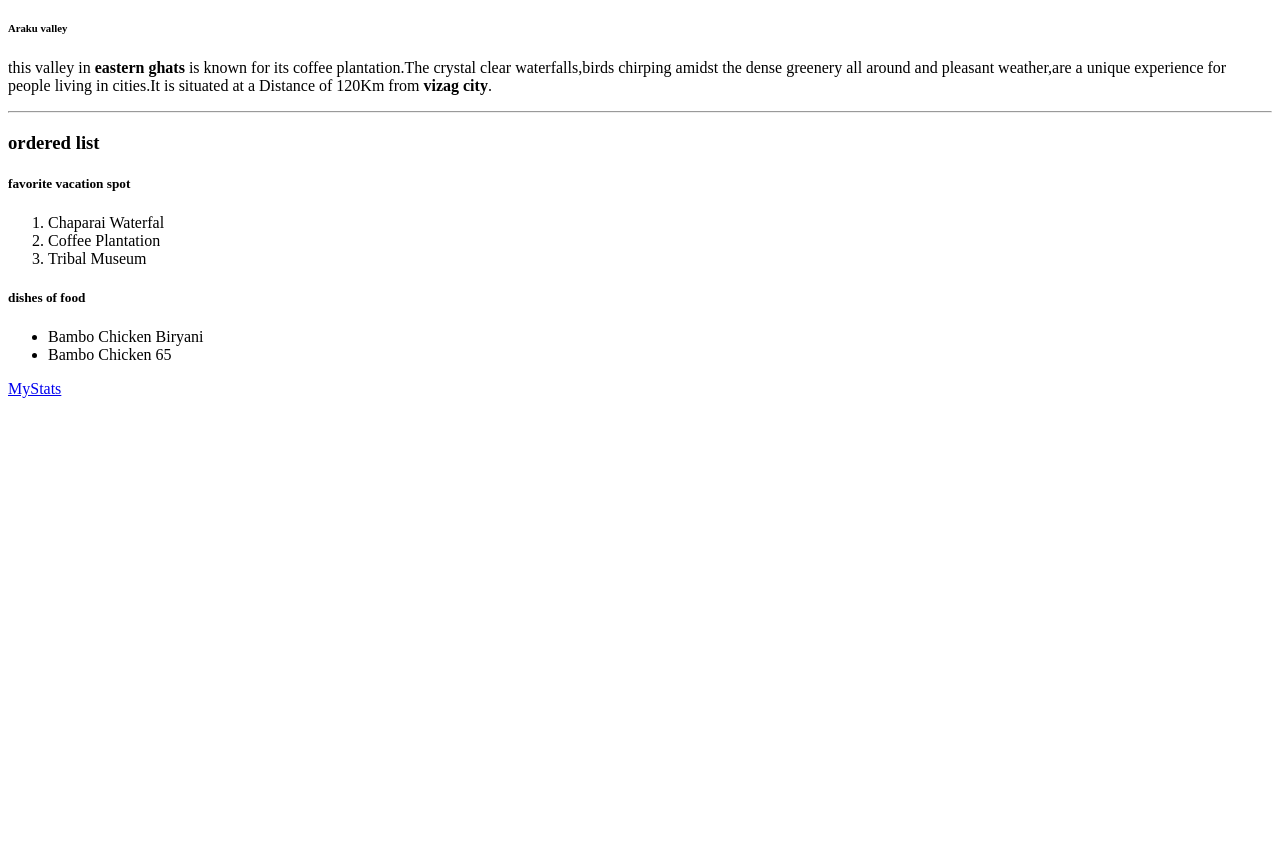
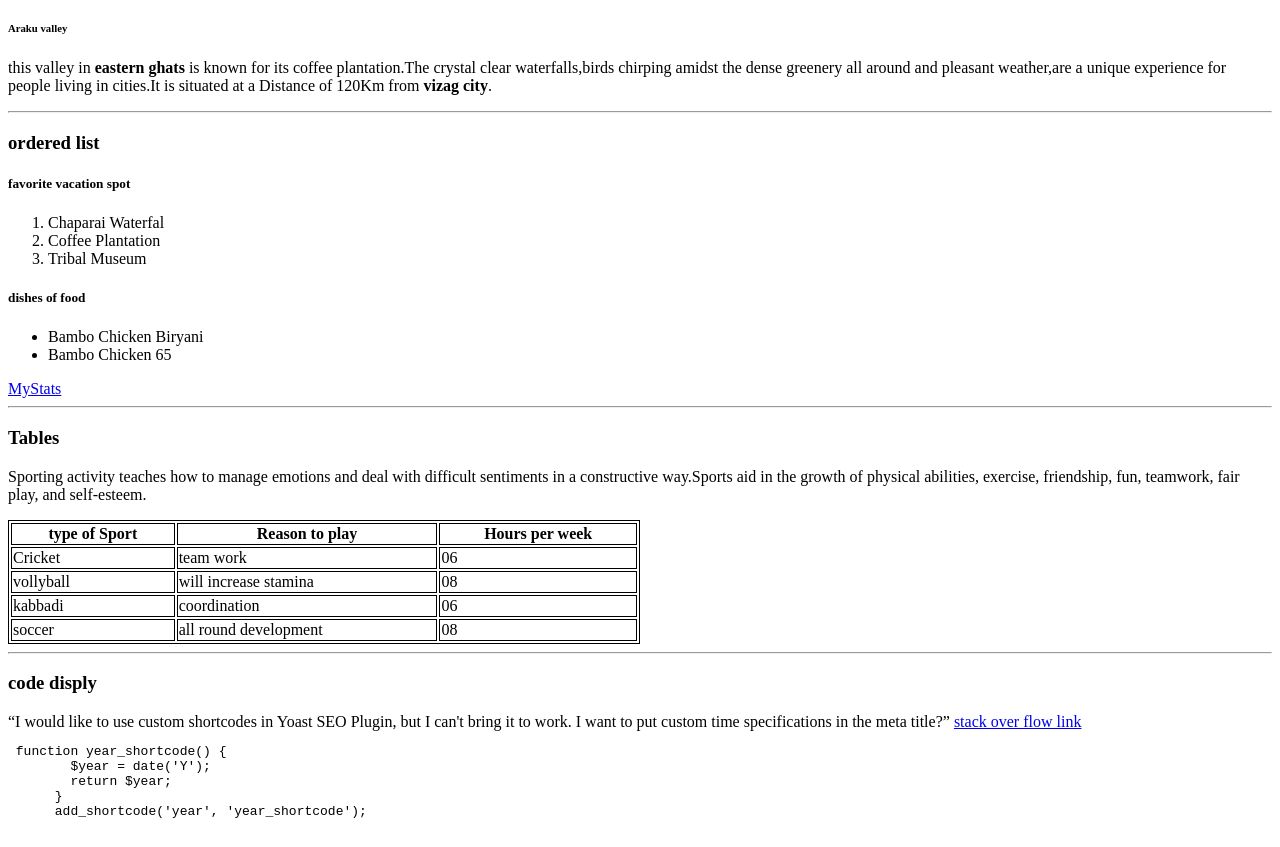
Before and after one commit to 44-563-WebApps-F23/44563-webapps-f23-assignment3-krishnababu18, a plain HTML site: page index.html in a window 1280 px wide. Shown: the part 101-948 px from the top of the page. Before the commit the page ends 800 px from the top, so only its background shows below. Drawn offline with Linux system fonts and the light colour scheme.

Commit message:
Update index.html

```diff
--- a/index.html
+++ b/index.html
@@ -4,6 +4,11 @@
     <meta charset="UTF-8">
     <meta name="viewport" content="width=device-width, initial-scale=1.0">
     <title>about me</title>
+    <style>
+        table, th, td {
+          border: 1px solid black;
+        }
+        </style>
 </head>
 <body>
     <h1>krishna babu Gali</h1>
@@ -24,5 +29,46 @@
         <li>Bambo Chicken 65</li>
     </ul>
     <a href="mystats.html">MyStats</a>
+    <hr>
+    <h3>Tables</h3>
+    <p>Sporting activity teaches how to manage emotions and deal with difficult sentiments in a constructive way.Sports aid in the growth of physical abilities, exercise, friendship, fun, teamwork, fair play, and self-esteem.</p>
+    <table style="width:50%">
+        <tr>
+            <th>type of Sport</th>
+            <th>Reason to play</th>
+            <th>Hours per week</th>
+
+        </tr>
+        <tr>
+            <td>Cricket </td>
+            <td>team work </td>
+            <td>06</td>
+        </tr>
+        <tr>
+            <td>vollyball</td>
+            <td>will increase stamina</td>
+            <td>08</td>
+        </tr>
+        <tr>
+            <td>kabbadi </td>
+            <td>coordination </td>
+            <td>06</td>
+        </tr>
+        <tr>
+            <td>soccer</td>
+            <td>all round development</td>
+            <td>08</td>
+        </tr>
+    </table>
+    <hr>
+    <h3>code disply</h3>
+    <q>I would like to use custom shortcodes in Yoast SEO Plugin, but I can't bring it to work. I want to put custom time specifications in the meta title?</q>
+     <a href="https://stackoverflow.com/questions/41353488/custom-shortcodes-in-yoast-seo">stack over flow link </a>
+     <pre> function year_shortcode() {
+        $year = date('Y');
+        return $year;
+      }
+      add_shortcode('year', 'year_shortcode');
+     </pre>
 </body>
 </html>
```
